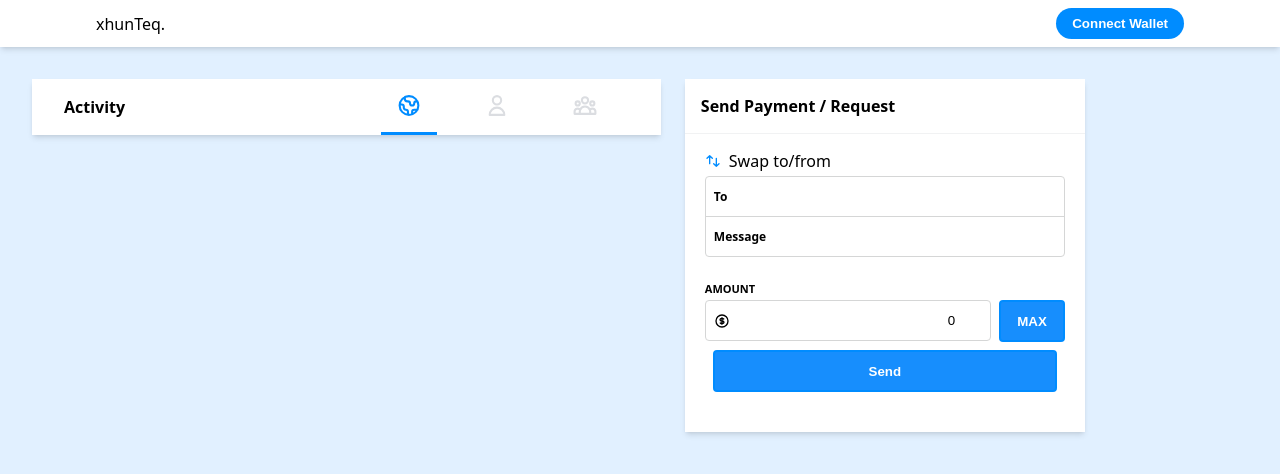
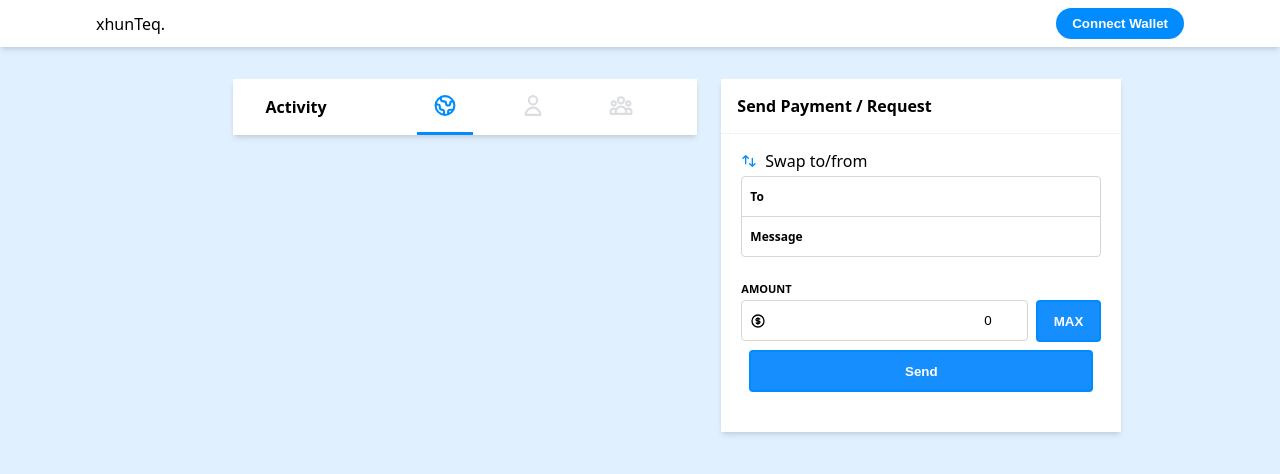
Before and after one commit to sundayonah/venmo-blockchain, a React (Create React App) app: page / in a window 1280 px wide. Shown: the top 474 px of the page. Built offline with nearby package versions, Linux system fonts and the light colour scheme; what javascript-time-ago would draw is missing.

Commit message:
add margin auto to the container

```diff
--- a/src/styles/App.module.css
+++ b/src/styles/App.module.css
@@ -7,7 +7,7 @@
 .mainContainer {
     display: flex;
     max-width: 72rem;
-    /* margin: 0 auto; */
+    margin: 0 auto;
     padding: 2rem;
     flex: 1;
     gap: 1.5rem;
```
